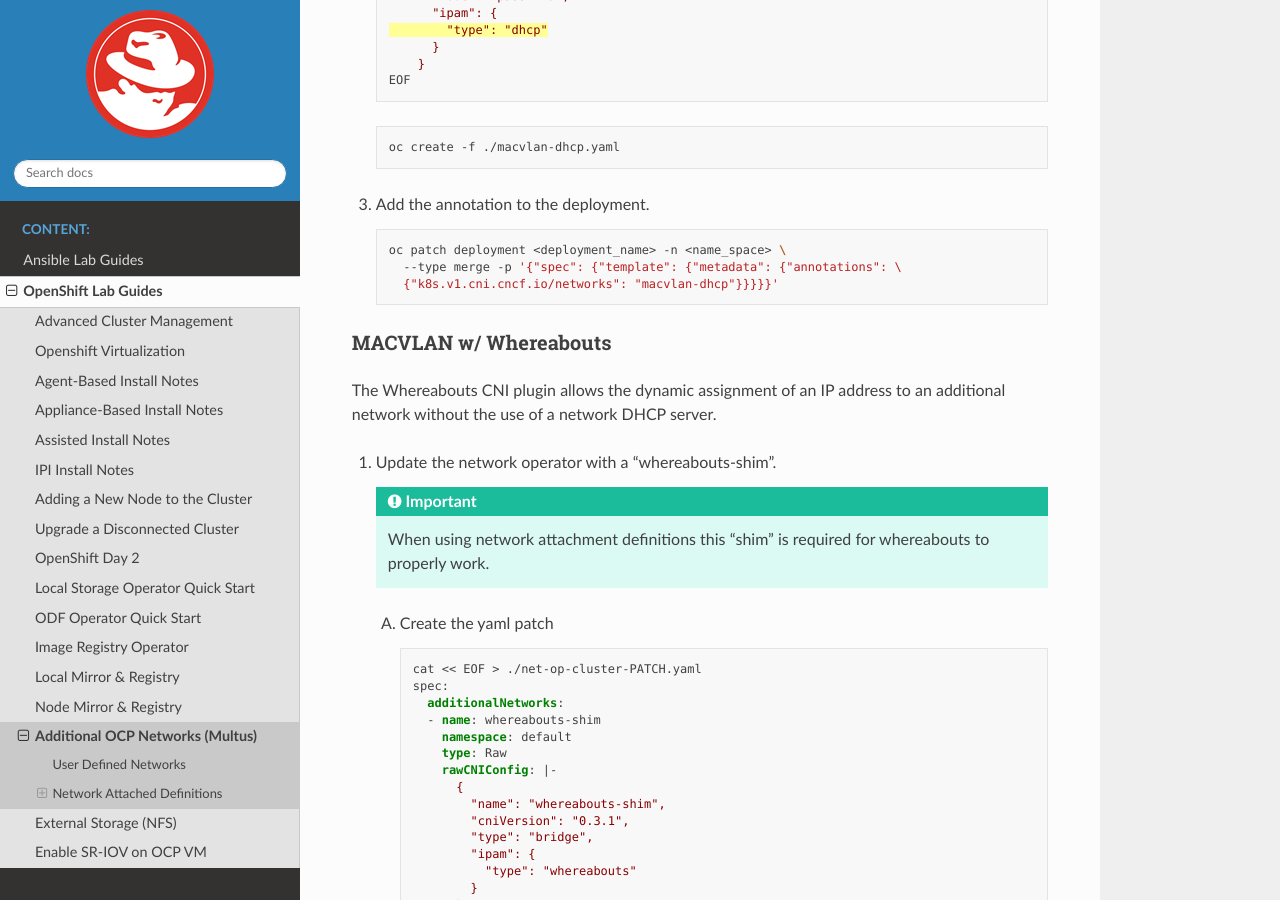
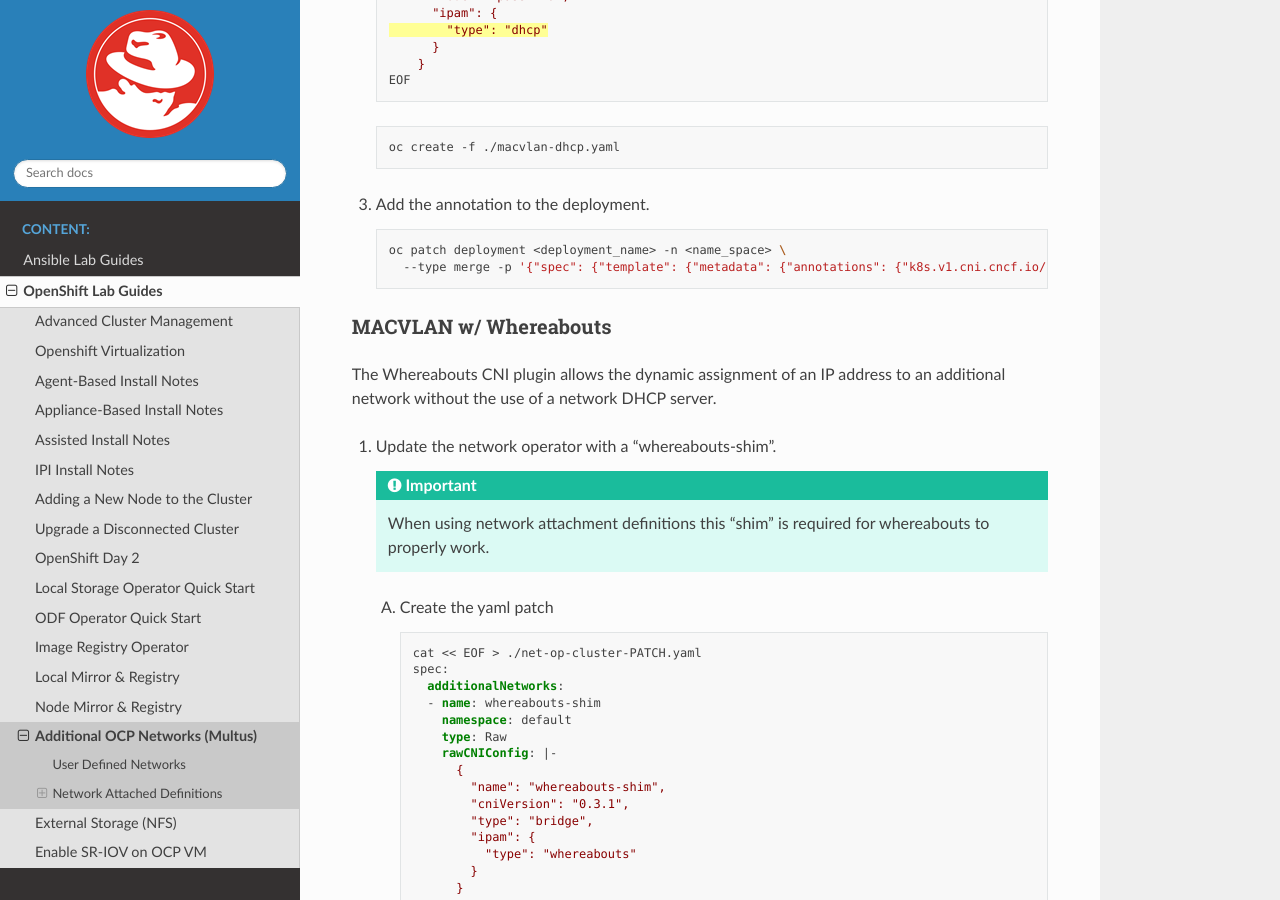
Before and after one commit to vtog/labGuides, a Sphinx documentation site: the page built from source/ocp/multus.rst, in a window 1280 px wide and 900 px high, scrolled down 1906 px. Built offline with Sphinx 7.4.7 and the Read the Docs theme 3.1.0, drawn with Linux system fonts in a browser that asks for light colours; pages that are not in the unit, such as notebooks, are missing from menus; some of the changed text lies outside the part shown.

Commit message:
fixed multi line patch command

```diff
--- a/source/ocp/multus.rst
+++ b/source/ocp/multus.rst
@@ -103,8 +103,7 @@
    .. code-block:: bash
 
       oc patch deployment <deployment_name> -n <name_space> \
-        --type merge -p '{"spec": {"template": {"metadata": {"annotations": \
-        {"k8s.v1.cni.cncf.io/networks": "macvlan-dhcp"}}}}}'
+        --type merge -p '{"spec": {"template": {"metadata": {"annotations": {"k8s.v1.cni.cncf.io/networks": "macvlan-dhcp"}}}}}'
 
 MACVLAN w/ Whereabouts
 ~~~~~~~~~~~~~~~~~~~~~~
@@ -193,8 +192,7 @@
    .. code-block:: bash
 
       oc patch deployment <deployment_name> -n <name_space> \
-        --type merge -p '{"spec": {"template": {"metadata": {"annotations": \
-        {"k8s.v1.cni.cncf.io/networks": "macvlan-whereabouts"}}}}}'
+        --type merge -p '{"spec": {"template": {"metadata": {"annotations": {"k8s.v1.cni.cncf.io/networks": "macvlan-whereabouts"}}}}}'
 
 #. Check all ip reservations
 
@@ -254,5 +252,4 @@
    .. code-block:: bash
 
       oc patch deployment <deployment_name> -n <name_space> \
-        --type merge -p '{"spec": {"template": {"metadata": {"annotations": \
-        {"k8s.v1.cni.cncf.io/networks": "macvlan-static"}}}}}'
+        --type merge -p '{"spec": {"template": {"metadata": {"annotations": {"k8s.v1.cni.cncf.io/networks": "macvlan-static"}}}}}'
```
